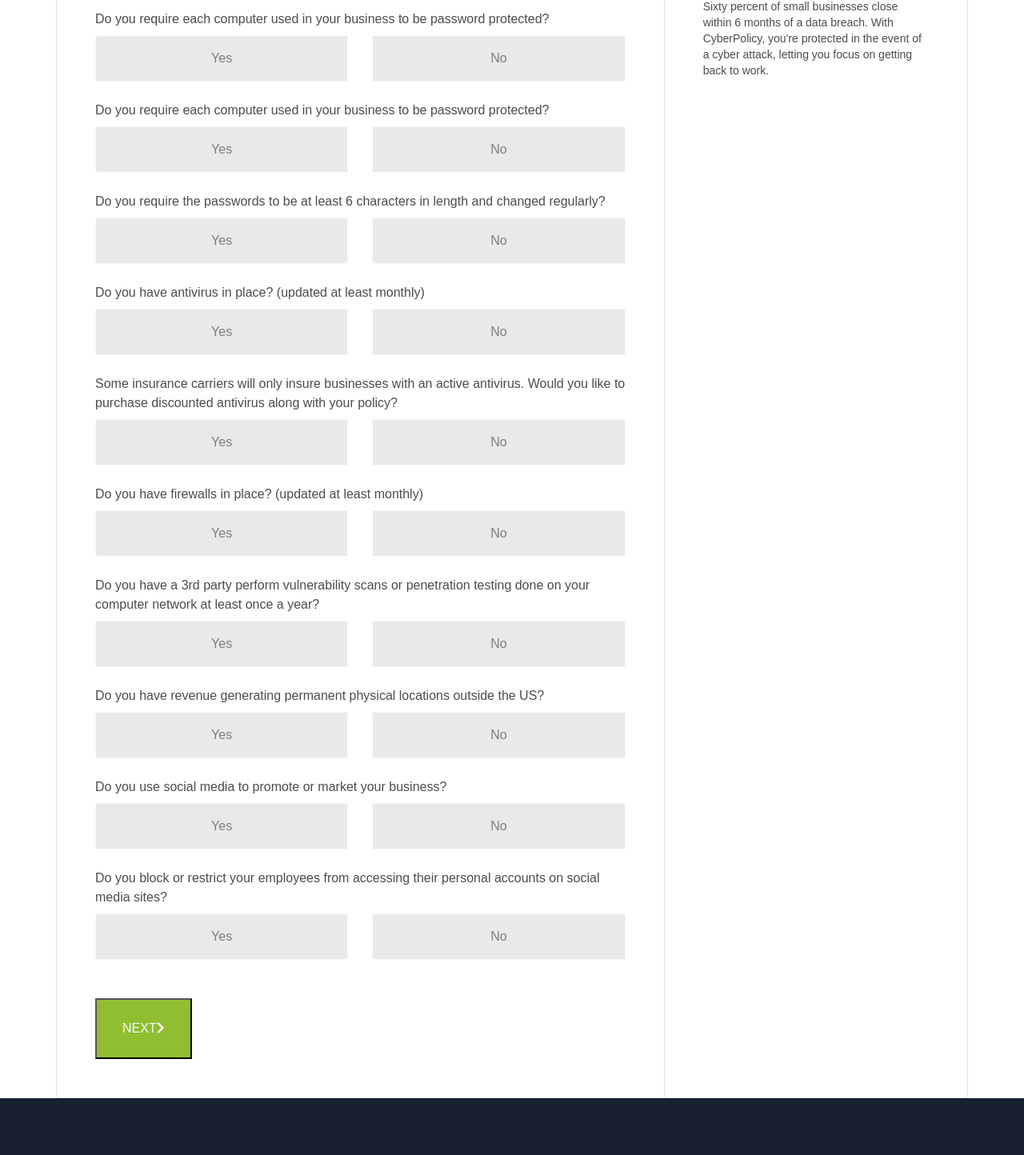
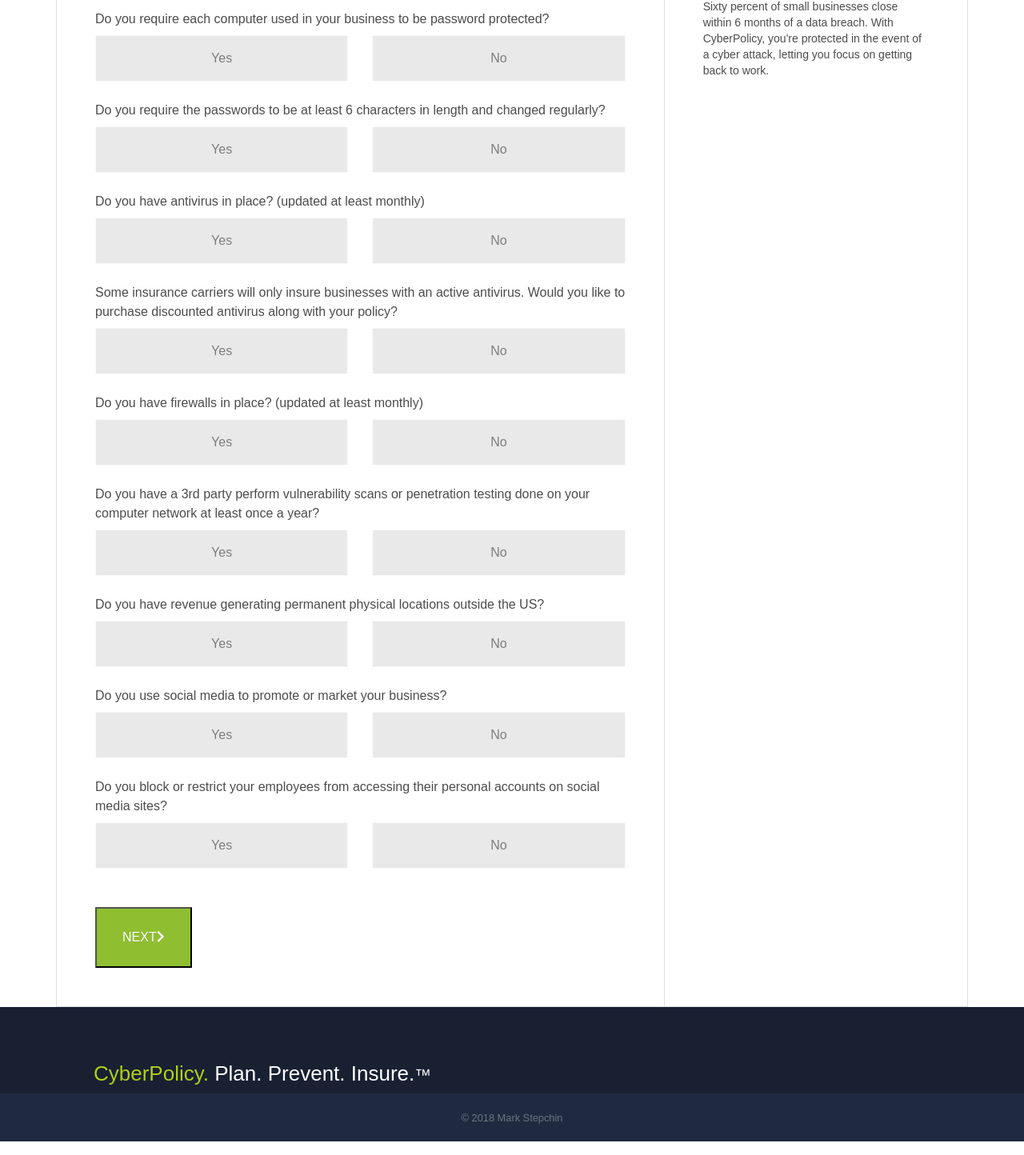
Before and after one commit to markstepchin/cybersecurityclone, a React (Create React App) app: page / in a window 1280 px wide. Shown: the part 500-1944 px from the top of the page at 80% size. Built offline with nearby package versions, Linux system fonts and the light colour scheme; the HTML template or start-up script is replaced by a standard one.

Commit message:
finished Operation form component

```diff
--- a/src/components/forms/OperationsForm.js
+++ b/src/components/forms/OperationsForm.js
@@ -13,6 +13,14 @@ class OperationsForm extends React.Component {
         this.state = {
             IT: null,
             passwordProtectedComputers: null,
+            passwordsChangedRegularly: null,
+            haveAntivirus: null,
+            interestedInAntivirus: null,
+            haveFirewalls: null,
+            securityScans: null,
+            international: null,
+            useSocialMedia: null,
+            restrictSocialMedia: null,
         }
     }
 
@@ -34,122 +42,66 @@ class OperationsForm extends React.Component {
                     noClick={() => this.setState({ passwordProtectedComputers: false })}
                 />
 
-                <label>
-                    Do you require each computer used in your business to be password protected?
-                </label>
-                <div class="row mb-4">
-                    <div class="col-6">
-                        <button type="button" class="btn btn-light btn-block py-3">Yes</button>
-                    </div>
-                    <div class="col-6">
-                        <button type="button" class="btn btn-light btn-block py-3">No</button>
-                    </div>
-                </div>
+                <ButtonGroup
+                    label='Do you require the passwords to be at least 6 characters in length and changed regularly?'
+                    response={this.state.passwordsChangedRegularly}
+                    yesClick={() => this.setState({ passwordsChangedRegularly: true })}
+                    noClick={() => this.setState({ passwordsChangedRegularly: false })}
+                />
 
-                <label>
-                    Do you require the passwords to be at least 6 characters in length and changed regularly?
-                </label>
-                <div class="row mb-4">
-                    <div class="col-6">
-                        <button type="button" class="btn btn-light btn-block py-3">Yes</button>
-                    </div>
-                    <div class="col-6">
-                        <button type="button" class="btn btn-light btn-block py-3">No</button>
-                    </div>
-                </div>
+                <ButtonGroup
+                    label='Do you have antivirus in place? (updated at least monthly)'
+                    response={this.state.haveAntivirus}
+                    yesClick={() => this.setState({ haveAntivirus: true })}
+                    noClick={() => this.setState({ haveAntivirus: false })}
+                />
 
-                <label>
-                    Do you have antivirus in place? (updated at least monthly)
-                </label>
-                <div class="row mb-4">
-                    <div class="col-6">
-                        <button type="button" class="btn btn-light btn-block py-3">Yes</button>
-                    </div>
-                    <div class="col-6">
-                        <button type="button" class="btn btn-light btn-block py-3">No</button>
-                    </div>
-                </div>
+                <ButtonGroup
+                    label='Some insurance carriers will only insure businesses with an active antivirus. Would you like to purchase discounted antivirus
+                    along with your policy?'
+                    response={this.state.interestedInAntivirus}
+                    yesClick={() => this.setState({ interestedInAntivirus: true })}
+                    noClick={() => this.setState({ interestedInAntivirus: false })}
+                />
 
-                <label>
-                    Some insurance carriers will only insure businesses with an active antivirus. Would you like to purchase discounted antivirus
-                    along with your policy?
-                </label>
-                <div class="row mb-4">
-                    <div class="col-6">
-                        <button type="button" class="btn btn-light btn-block py-3">Yes</button>
-                    </div>
-                    <div class="col-6">
-                        <button type="button" class="btn btn-light btn-block py-3">No</button>
-                    </div>
-                </div>
+                <ButtonGroup
+                    label='Do you have firewalls in place? (updated at least monthly)'
+                    response={this.state.haveFirewalls}
+                    yesClick={() => this.setState({ haveFirewalls: true })}
+                    noClick={() => this.setState({ haveFirewalls: false })}
+                />
 
-                <label>
-                    Do you have firewalls in place? (updated at least monthly)
-                </label>
-                <div class="row mb-4">
-                    <div class="col-6">
-                        <button type="button" class="btn btn-light btn-block py-3">Yes</button>
-                    </div>
-                    <div class="col-6">
-                        <button type="button" class="btn btn-light btn-block py-3">No</button>
-                    </div>
-                </div>
+                <ButtonGroup
+                    label='Do you have a 3rd party perform vulnerability scans or penetration testing done on your computer network at least once a
+                    year?'
+                    response={this.state.securityScans}
+                    yesClick={() => this.setState({ securityScans: true })}
+                    noClick={() => this.setState({ securityScans: false })}
+                />
 
-                <label>
-                    Do you have a 3rd party perform vulnerability scans or penetration testing done on your computer network at least once a
-                    year?
-                </label>
-                <div class="row mb-4">
-                    <div class="col-6">
-                        <button type="button" class="btn btn-light btn-block py-3">Yes</button>
-                    </div>
-                    <div class="col-6">
-                        <button type="button" class="btn btn-light btn-block py-3">No</button>
-                    </div>
-                </div>
+                <ButtonGroup
+                    label='Do you have revenue generating permanent physical locations outside the US?'
+                    response={this.state.international}
+                    yesClick={() => this.setState({ international: true })}
+                    noClick={() => this.setState({ international: false })}
+                />
 
-                <label>
-                    Do you have revenue generating permanent physical locations outside the US?
-                </label>
-                <div class="row mb-4">
-                    <div class="col-6">
-                        <button type="button" class="btn btn-light btn-block py-3">Yes</button>
-                    </div>
-                    <div class="col-6">
-                        <button type="button" class="btn btn-light btn-block py-3">No</button>
-                    </div>
-                </div>
+                <ButtonGroup
+                    label='Do you use social media to promote or market your business?'
+                    response={this.state.useSocialMedia}
+                    yesClick={() => this.setState({ useSocialMedia: true })}
+                    noClick={() => this.setState({ useSocialMedia: false })}
+                />
 
-                <label>
-                    Do you use social media to promote or market your business?
-                </label>
-                <div class="row mb-4">
-                    <div class="col-6">
-                        <button type="button" class="btn btn-light btn-block py-3">Yes</button>
-                    </div>
-                    <div class="col-6">
-                        <button type="button" class="btn btn-light btn-block py-3">No</button>
-                    </div>
-                </div>
+                <ButtonGroup
+                    label='Do you block or restrict your employees from accessing their personal accounts on social media sites?'
+                    response={this.state.restrictSocialMedia}
+                    yesClick={() => this.setState({ restrictSocialMedia: true })}
+                    noClick={() => this.setState({ restrictSocialMedia: false })}
+                />
 
-                <label>
-                    Do you block or restrict your employees from accessing their personal accounts on social media sites?
-                </label>
-                <div class="row mb-4">
-                    <div class="col-6">
-                        <button type="button" class="btn btn-light btn-block py-3">Yes</button>
-                    </div>
-                    <div class="col-6">
-                        <button type="button" class="btn btn-light btn-block py-3">No</button>
-                    </div>
-                </div>
+                <NextButton  btnText='Next'/>
 
-                <div class="my-5">
-                    <button type="button" class="continue-btn">
-                        Next
-                        <i class="fas fa-chevron-right"></i>
-                    </button>
-                </div>
             </React.Fragment>
         )
     }
```
